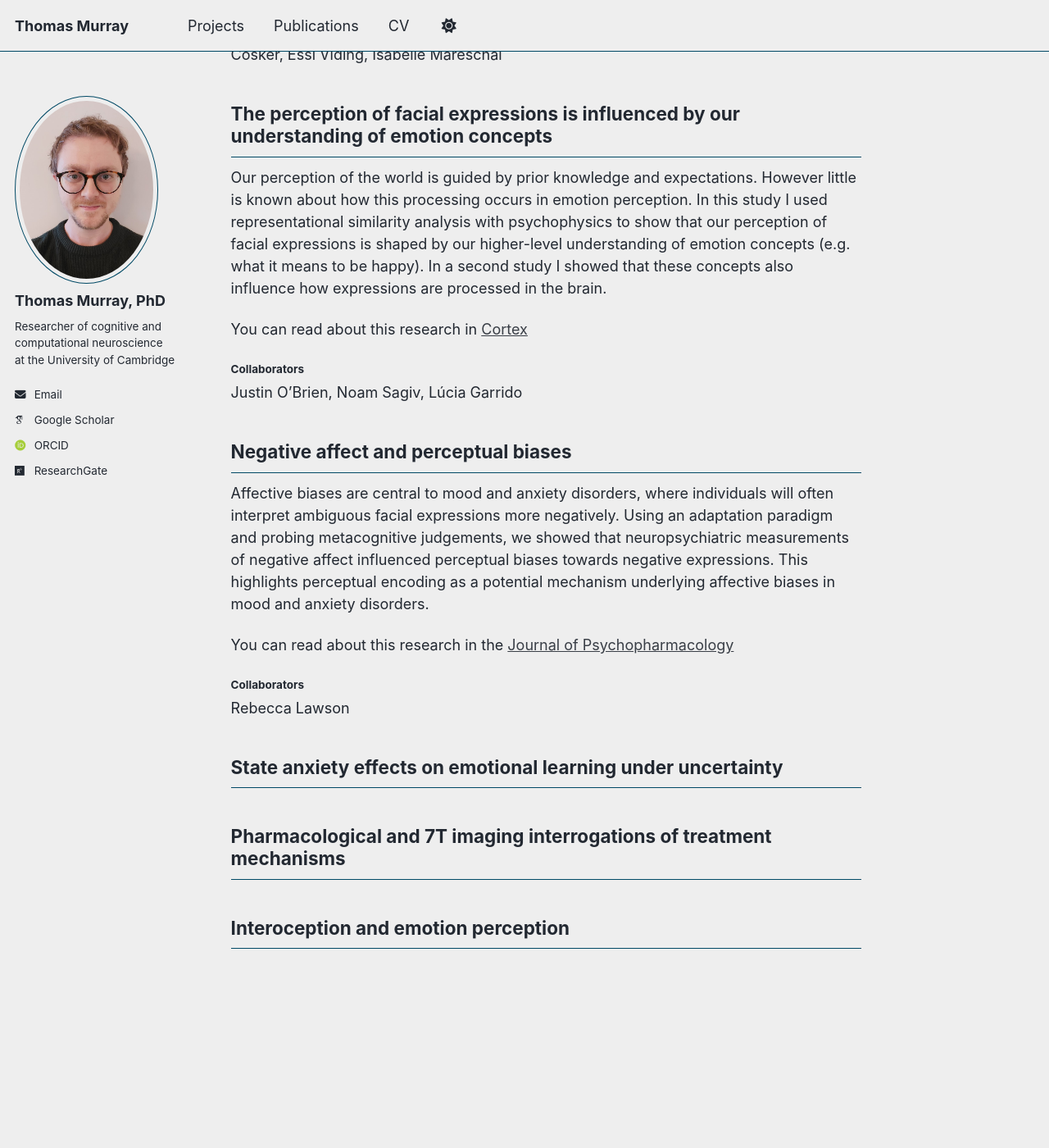
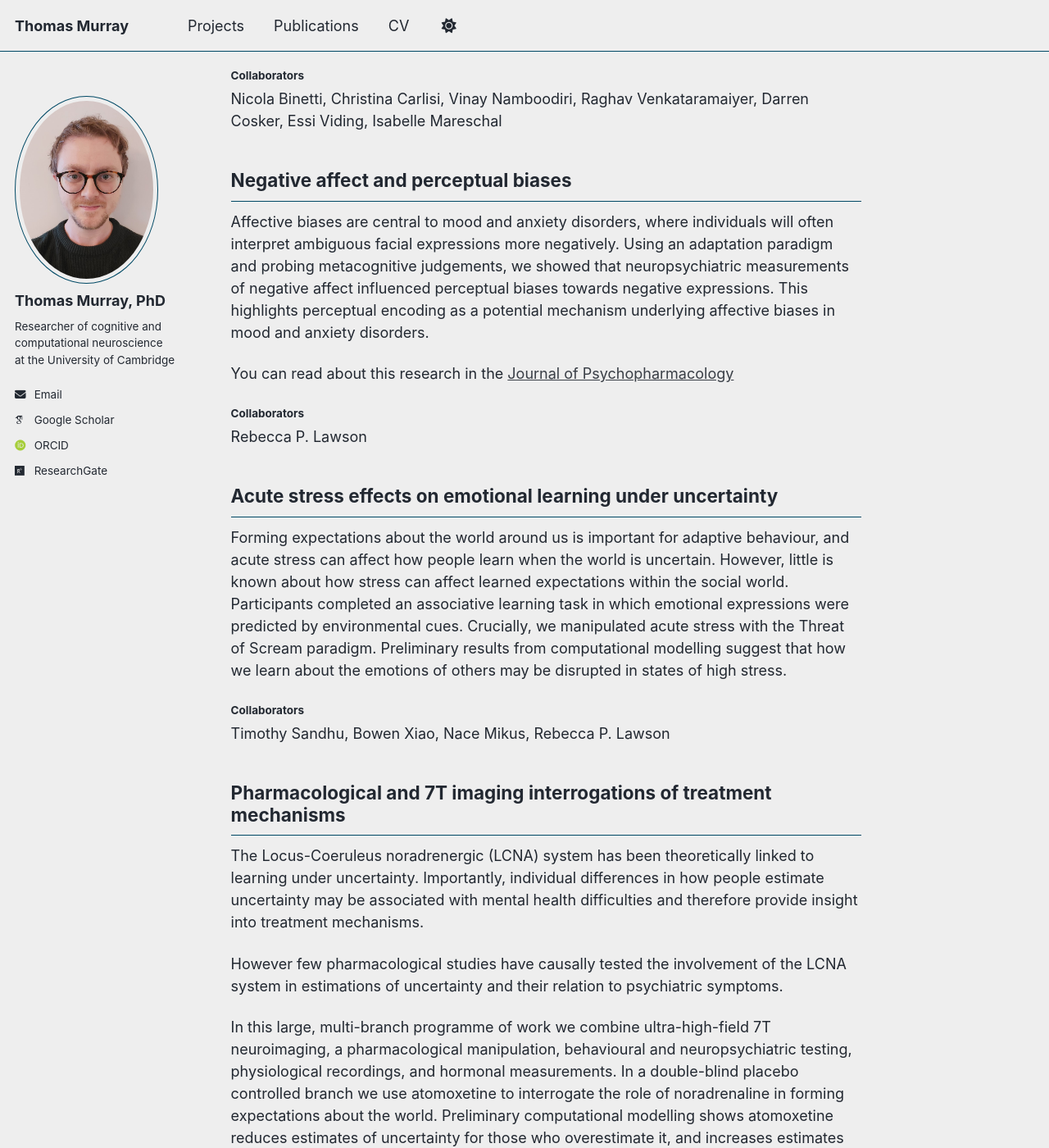
Before and after one commit to ThomasMurrayPhD/ThomasMurrayPhD.github.io, a Jekyll site: the page built from _pages/projects.md, in a window 1280 px wide and 1400 px high, scrolled down 658 px. Shown: the whole window at 82% size. Built offline with Jekyll 4.4.1, drawn with Linux system fonts in a browser that asks for light colours; some web fonts are replaced; a script that is not in the unit is left out; some of the changed text lies outside the part shown.

Commit message:
Update projects.md

```diff
--- a/_pages/projects.md
+++ b/_pages/projects.md
@@ -4,7 +4,7 @@ title: "Projects"
 author_profile: true
 ---
 
-
+My research combines computational modelling, behavioural experiments, and neuroimaging to understand how people learn about emotional information and how these processes relate to mental health.
 
 
 ## Individual differences in emotion perception
@@ -17,6 +17,29 @@ You can read about these studies in [Emotion](https://psycnet.apa.org/fulltext/2
 #### Collaborators
 Nicola Binetti, Christina Carlisi, Vinay Namboodiri, Raghav Venkataramaiyer, Darren Cosker, Essi Viding, Isabelle Mareschal
 
+## Negative affect and perceptual biases
+Affective biases are central to mood and anxiety disorders, where individuals will often interpret ambiguous facial expressions more negatively. Using an adaptation paradigm and probing metacognitive judgements, we showed that neuropsychiatric measurements of negative affect influenced perceptual biases towards negative expressions. This highlights perceptual encoding as a potential mechanism underlying affective biases in mood and anxiety disorders.
+
+You can read about this research in the [Journal of Psychopharmacology](https://journals.sagepub.com/doi/full/10.1177/02698811251409143)
+
+#### Collaborators
+Rebecca P. Lawson
+
+## Acute stress effects on emotional learning under uncertainty
+Forming expectations about the world around us is important for adaptive behaviour, and acute stress can affect how people learn when the world is uncertain. However, little is known about how stress can affect learned expectations within the social world. Participants completed an associative learning task in which emotional expressions were predicted by environmental cues. Crucially, we manipulated acute stress with the Threat of Scream paradigm. Preliminary results from computational modelling suggest that how we learn about the emotions of others may be disrupted in states of high stress.
+
+#### Collaborators
+Timothy Sandhu, Bowen Xiao, Nace Mikus, Rebecca P. Lawson
+
+## Pharmacological and 7T imaging interrogations of treatment mechanisms
+The Locus-Coeruleus noradrenergic (LCNA) system has been theoretically linked to learning under uncertainty. Importantly, individual differences in how people estimate uncertainty may be associated with mental health difficulties and therefore provide insight into treatment mechanisms.
+
+However few pharmacological studies have causally tested the involvement of the LCNA system in estimations of uncertainty and their relation to psychiatric symptoms.
+
+In this large, multi-branch programme of work we combine ultra-high-field 7T neuroimaging, a pharmacological manipulation, behavioural and neuropsychiatric testing, physiological recordings, and hormonal measurements. In a double-blind placebo controlled branch we use atomoxetine to interrogate the role of noradrenaline in forming expectations about the world. Preliminary computational modelling shows atomoxetine reduces estimates of uncertainty for those who overestimate it, and increases estimates of uncertainty for those who underestimate it.
+
+#### Collaborators
+Timothy Sandhu, Muzaffer Kaser, Krzysztof Klodowski, Rebecca P. Lawson
 
 ## The perception of facial expressions is influenced by our understanding of emotion concepts
 Our perception of the world is guided by prior knowledge and expectations. However little is known about how this processing occurs in emotion perception. In this study I used representational similarity analysis with psychophysics to show that our perception of facial expressions is shaped by our higher-level understanding of emotion concepts (e.g. what it means to be happy). In a second study I showed that these concepts also influence how expressions are processed in the brain.
@@ -26,16 +49,7 @@ You can read about this research in [Cortex](https://www.sciencedirect.com/scien
 #### Collaborators
 Justin O'Brien, Noam Sagiv, Lúcia Garrido
 
-## Negative affect and perceptual biases
-Affective biases are central to mood and anxiety disorders, where individuals will often interpret ambiguous facial expressions more negatively. Using an adaptation paradigm and probing metacognitive judgements, we showed that neuropsychiatric measurements of negative affect influenced perceptual biases towards negative expressions. This highlights perceptual encoding as a potential mechanism underlying affective biases in mood and anxiety disorders.
+## Interoception and emotion perception
+Active inference models propose that the brain generate predictions about upcoming internal (interoceptive) and external (exteroceptive) signals, and research probing cardiac effects on emotion inferences support this hypothesis. However little is known about how we form these expectations to begin with. In this work, participants completed a task in which they implicitly learned to associate cardiac signals with emotional states of others. Results show that people can form these interoceptive-exteroceptive associations, and that the formation of these associations may be impaired for those high in neuropsychiatric traits.
 
-You can read about this research in the [Journal of Psychopharmacology](https://journals.sagepub.com/doi/full/10.1177/02698811251409143)
-
-#### Collaborators
-Rebecca Lawson
-
-## State anxiety effects on emotional learning under uncertainty
-
-## Pharmacological and 7T imaging interrogations of treatment mechanisms
-
-## Interoception and emotion perception
+More coming soon!
```
